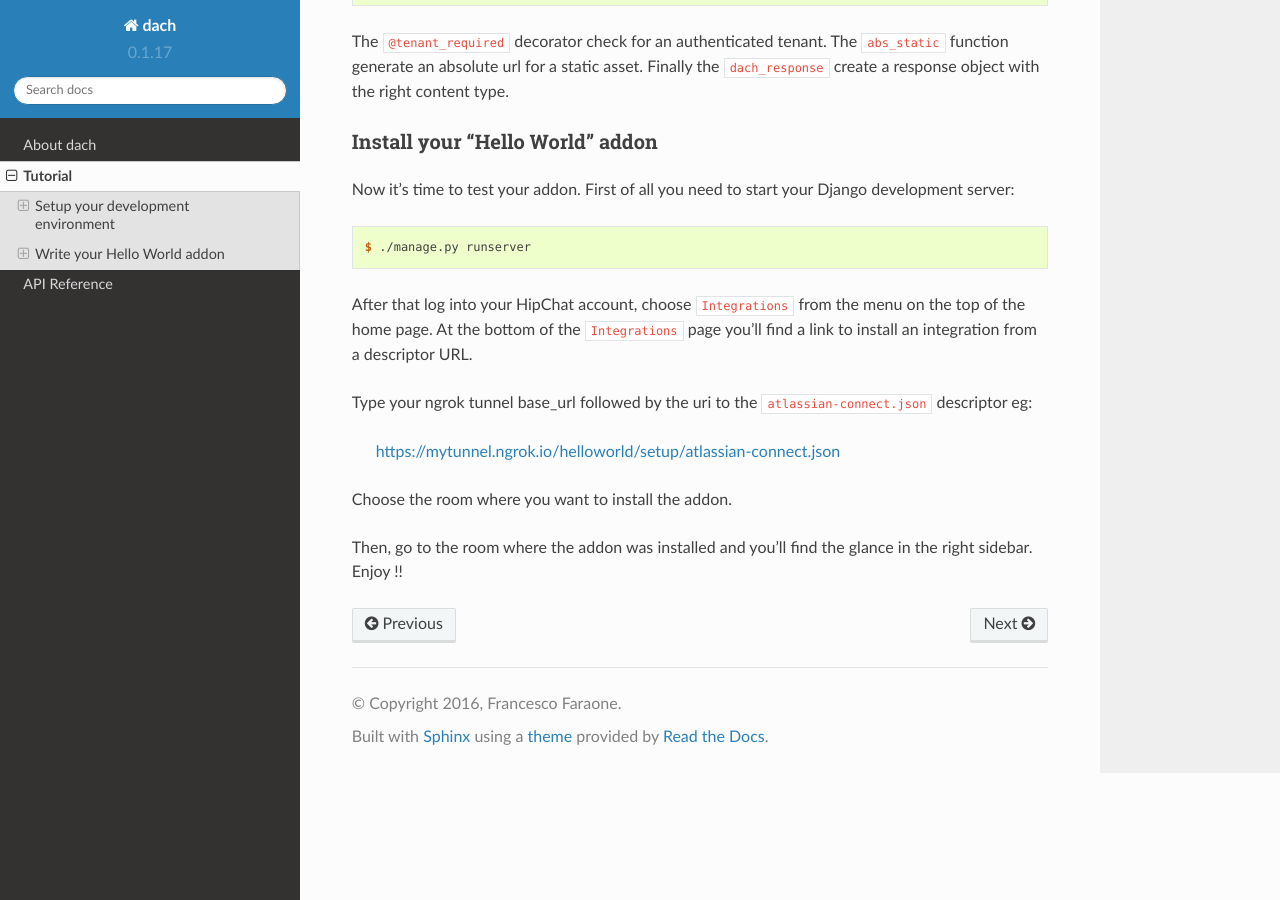
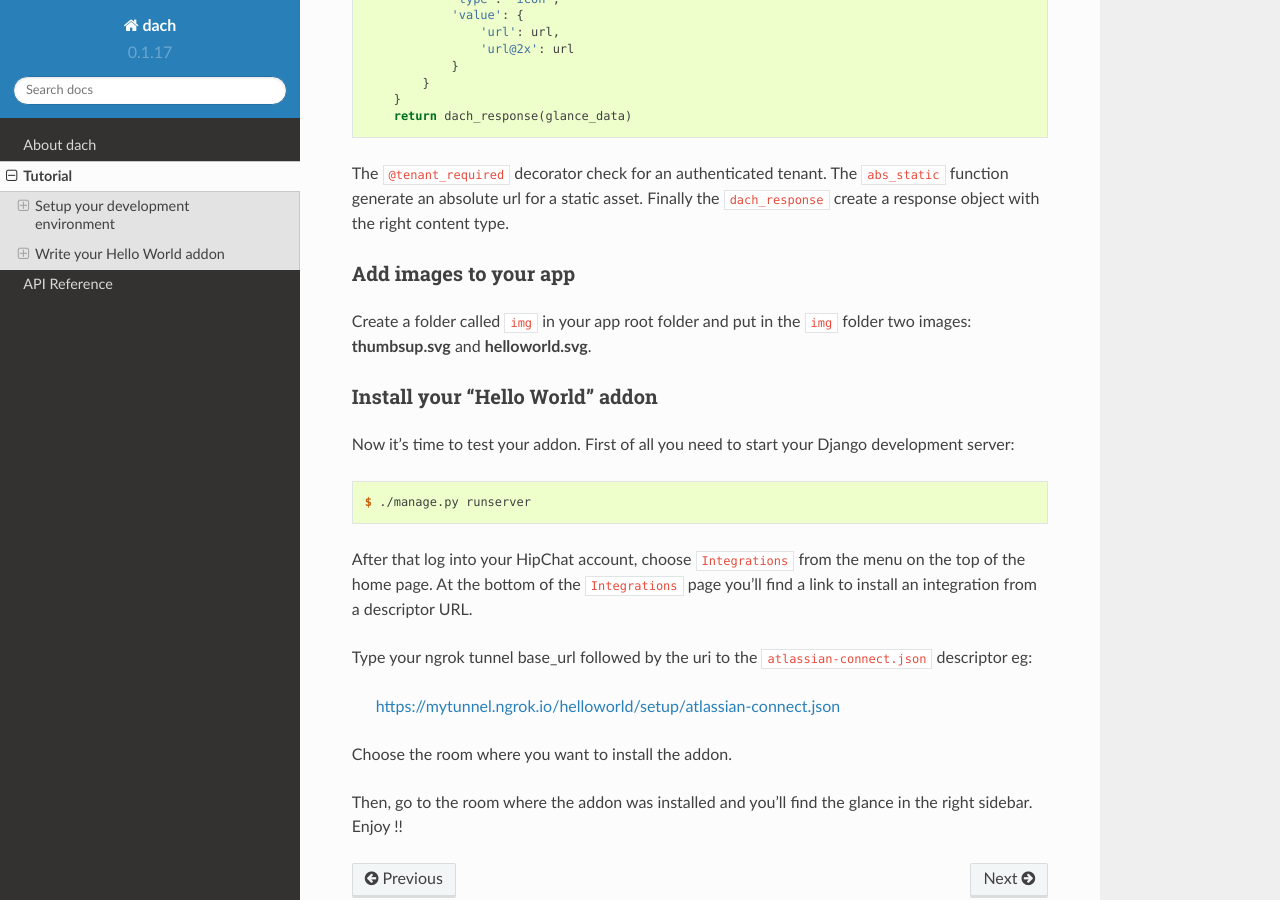
Before and after one commit to ChasiTony/dach, a Sphinx documentation site: the page built from docs/source/tutorial.rst, in a window 1280 px wide and 900 px high, scrolled down 5454 px. Built offline with Sphinx 7.4.7 and the Read the Docs theme 2.0.0, drawn with Linux system fonts in a browser that asks for light colours; some of the changed text lies outside the part shown.

Commit message:
docs and fix of scopes template tag

```diff
--- a/docs/source/tutorial.rst
+++ b/docs/source/tutorial.rst
@@ -102,11 +103,18 @@ Then you have to add a basic dach configuration to your settings.py: ::
     You have to replace the ``base_url`` value with your ngrok tunnel address.
 
 
+Next you have to create migrations:
+
+.. code-block:: console
+
+    $ ./manage.py makemigrations dach
+
+
 Next you can create your database:
 
 .. code-block:: console
 
-    $ ./manage.py migrate
+    $ ./manage.py migrate dach
 
 
 Setup your helloworld addon django app
@@ -221,20 +229,20 @@ Now it's time to add the glance to your addon descriptor:
         "hipchatApiConsumer": {
           "scopes": {% scopes %}
         },
+        "glance": [
+          {
+            "icon": {
+              "url": "{% absstatic 'img/helloworld.svg' %}",
+              "url@2x": "{% absstatic 'img/helloworld.svg' %}"
+            },
+            "key": "helloworld.glance",
+             "name": {
+                "value": "Hello world"
+             },
+             "queryUrl": "{% absurl 'query_glance' %}"
+          }
+        ]
       },
-      "glance": [
-        {
-          "icon": {
-            "url": "{% absstatic 'img/helloworld.svg' %}",
-            "url@2x": "{% absstatic 'img/helloworld.svg' %}"
-          },
-          "key": "helloworld.glance",
-           "name": {
-              "value": "Hello world"
-           },
-           "queryUrl": "{% absurl 'query_glance' %}"
-        }
-      ],
       "installable": {
         "callbackUrl": "{% absurl 'helloworld:install' %}"
       }
@@ -294,6 +302,13 @@ The ``abs_static`` function generate an absolute url for a static asset.
 Finally the ``dach_response`` create a response object with the right content type.
 
 
+Add images to your app
+----------------------
+
+Create a folder called ``img`` in your app root folder and put in the ``img`` folder
+two images: **thumbsup.svg** and **helloworld.svg**.
+
+
 Install your "Hello World" addon
 --------------------------------
 
```
Also changed, not shown: other parts of docs/source/tutorial.rst (+2 -1 lines), 2 other files.
